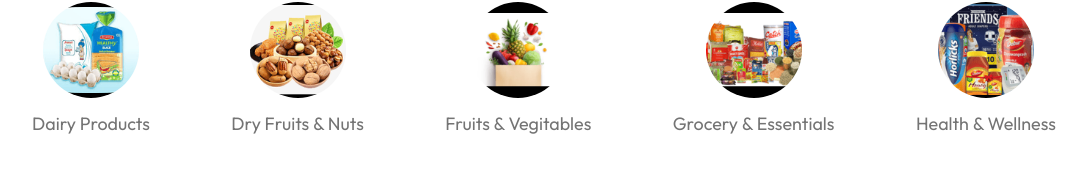
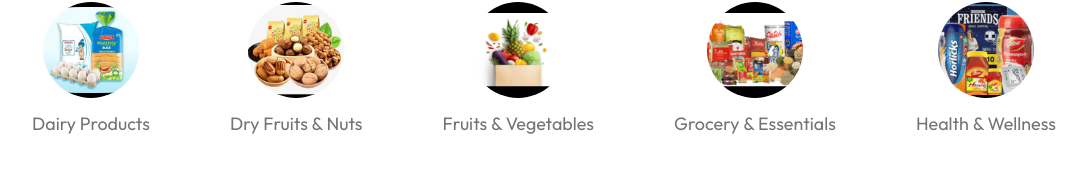
Before and after one commit to nikhilkadiyan/GoGrocery-frontend, a React (Vite) app: page / in a window 1280 px wide. Shown: the part 777-952 px from the top of the page, without its empty margins (96-1183 px from the left). Built offline with nearby package versions, Linux system fonts and the light colour scheme; no server answers.

Commit message:
fixed category spellings

```diff
--- a/src/assets/assets.js
+++ b/src/assets/assets.js
@@ -89,7 +89,7 @@ export const stores_types = [
     menu_image: menu_2,
   },
   {
-    menu_name: "Fruits & Vegitables",
+    menu_name: "Fruits & Vegetables",
     menu_image: menu_3,
   },
   {
```
